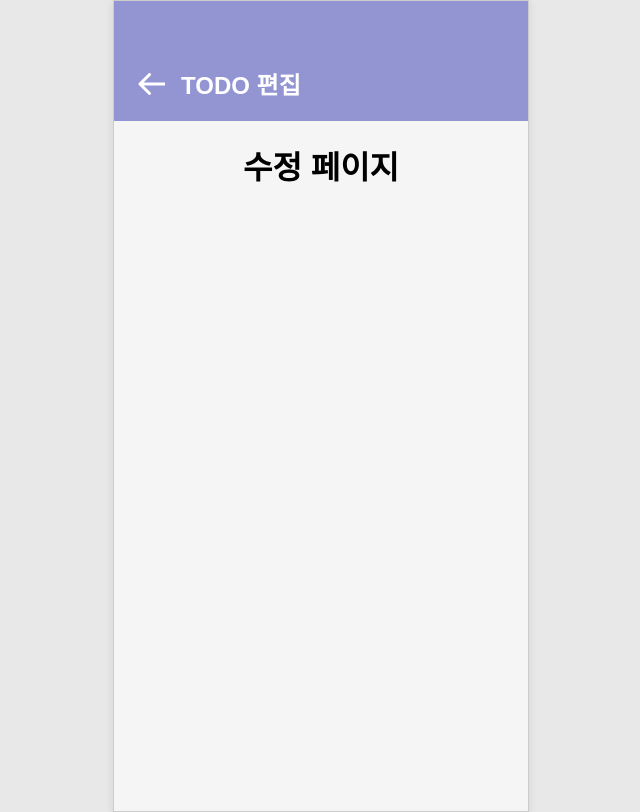
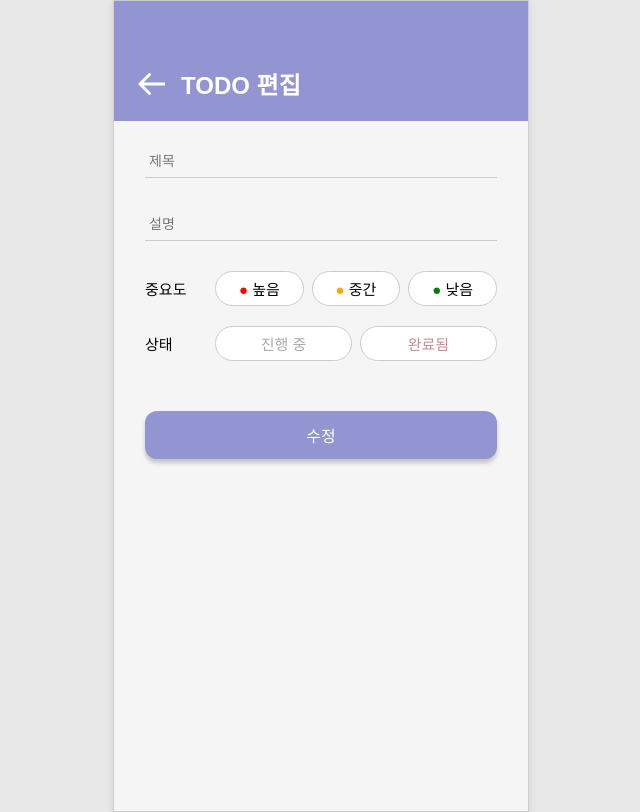
Before and after one commit to GROWLOG-youtube-mockup/todo-app, a React (Vite) app: page /edit in a window 1280 px wide. Shown: the whole page, without its empty margins (319-959 px from the left). Built offline with nearby package versions, Linux system fonts and the light colour scheme.

Commit message:
feat: 수정페이지 구성 및 스타일 추가

```diff
--- a/src/pages/TodoAdd.jsx
+++ b/src/pages/TodoAdd.jsx
@@ -26,6 +26,7 @@ function TodoAdd() {
         <input type="text" id="title" placeholder="제목" />
         <input type="text" id="description" placeholder="설명" />
 
+
         <div className="priority-container">
           <label>중요도</label>
           <div className="priority-options">
@@ -41,6 +42,9 @@ function TodoAdd() {
           </div>
         </div>
 
+        <div className="empty-status-container"></div> {/* 추가에는 상태 버튼이 없음. 스타일을 위해 추가가 */}
+
+
         <button type="submit" className="submit-btn">
           추가
         </button>
--- a/src/pages/TodoEdit.jsx
+++ b/src/pages/TodoEdit.jsx
@@ -1,15 +1,49 @@
 import React from 'react';
 
 import Header from '../components/Header.jsx';
+import '../style/TodoForm.css';
 
 function TodoEdit() {
   return (
     <div className="page-container">
       <Header title="TODO 편집" />
 
-      {/*작업시 삭제후 진행해주세요*/}
-      <h1>수정 페이지</h1>
-      {/*작업시 삭제후 진행해주세요*/}
+      <form>
+        <input type="text" id="title" placeholder="제목" />
+        <input type="text" id="description" placeholder="설명" />
+
+          <div className="priority-container">
+            <label>중요도</label>
+            <div className="priority-options">
+              <button type="button" className="priority-btn">
+                <span className="priority-dot red-dot">●</span> 높음
+              </button>
+              <button type="button" className="priority-btn">
+                <span className="priority-dot yellow-dot">●</span> 중간
+              </button>
+              <button type="button" className="priority-btn">
+                <span className="priority-dot green-dot">●</span> 낮음
+              </button>
+            </div>
+          </div>
+
+          <div className="status-container">
+            <label>상태</label>
+            <div className="status-options">
+              <button type="button" className="status-btn status-active">
+                진행 중
+              </button>
+              <button type="button" className="status-btn status-finished">
+                 완료됨
+              </button>
+            </div>
+          </div>
+
+
+        <button type="submit" className="submit-btn">
+          수정
+        </button>
+      </form>
     </div>
   );
 }
--- a/src/style/TodoForm.css
+++ b/src/style/TodoForm.css
@@ -1,3 +1,7 @@
+/* 공통 부분 css
+상태 버튼은 추가에서의 설정한 중요도 버튼과 동일한 스타일 적용용
+*/
+
 form {
   display: flex;
   flex-direction: column;
@@ -21,28 +25,31 @@ input[type='text'] {
   align-items: center;
   gap: 10px;
   width: 100%;
-  margin-bottom: 70px;
+  margin-bottom: 20px;
 }
 
-.priority-container label {
+.priority-container label,
+.status-container label {
   flex-shrink: 0;
   width: 60px;
-  font-size: 14px;
+  font-size: 15px;
 }
 
-.priority-options {
+.priority-options,
+.status-options {
   display: flex;
   gap: 8px;
   flex: 1;
 }
 
-.priority-btn {
+.priority-btn,
+.status-btn {
   flex: 1;
   border: 1px solid #ccc;
   border-radius: 20px;
   padding: 6px 12px;
   background-color: white;
-  font-size: 14px;
+  font-size: 15px;
   cursor: default;
 }
 
@@ -56,7 +63,8 @@ input[type='text'] {
   color: green;
 }
 
-.priority-btn:hover {
+.priority-btn:hover,
+.status-btn:hover {
   background-color: #d9d9d9;
   transition: background-color 0.3s ease;
 }
@@ -76,3 +84,26 @@ input[type='text'] {
   background-color: #7a7cda;
   transition: background-color 0.3s ease;
 }
+
+/* todoEdit css */
+.status-container {
+  display: flex;
+  align-items: center;
+  gap: 10px;
+  width: 100%;
+  margin-bottom: 50px;
+}
+
+.empty-status-container {
+  margin-bottom: 80px;
+  /* 상태가 있을 시 50px 주고 상태 버튼의 사이즈가 총 30px이므로
+  80px로 설정해서 버튼의 위치 같게 설정. */
+}
+
+.status-active {
+  color: #AAAAAA;
+}
+
+.status-finished {
+  color: #C28E8F;
+}
```
